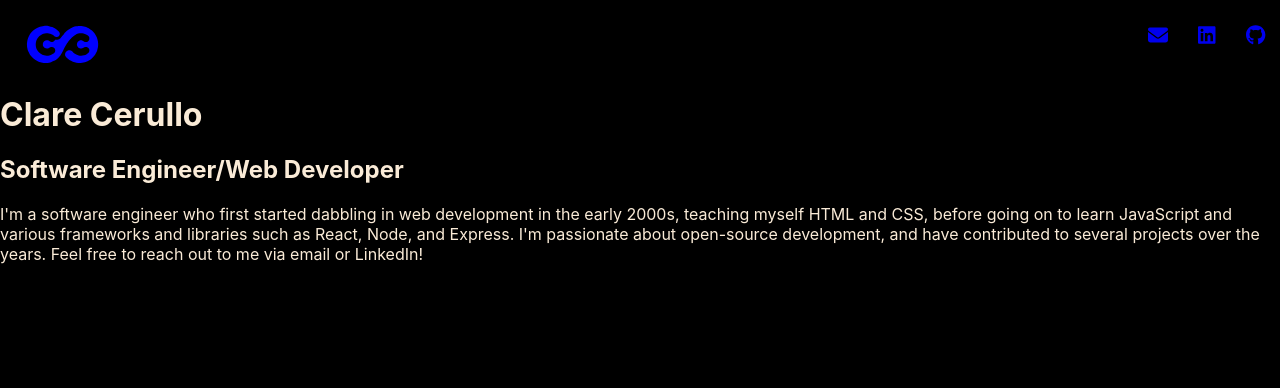
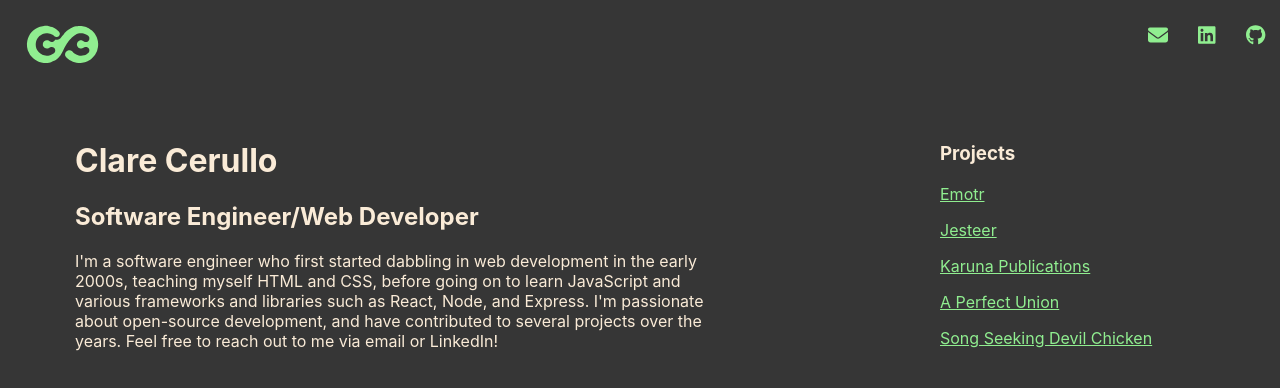
Before and after one commit to ClareCerullo/Portfolio, a React (Create React App) app: page / in a window 1280 px wide. Shown: the top 388 px of the page. Built offline with nearby package versions, Linux system fonts and the light colour scheme.

Commit message:
added project list and updated styling

```diff
--- a/public/index.html
+++ b/public/index.html
@@ -24,7 +24,7 @@
       work correctly both with client-side routing and a non-root public URL.
       Learn how to configure a non-root public URL by running `npm run build`.
     -->
-    <title>React App</title>
+    <title>Clare Cerullo</title>
   </head>
   <body>
     <noscript>You need to enable JavaScript to run this app.</noscript>
--- a/src/App.css
+++ b/src/App.css
@@ -1,4 +1,24 @@
 body {
   color: antiquewhite;
-  background-color: black;
+  background-color: #363636;
 }
+
+/* unvisited link */
+a:link {
+  color: lightgreen;
+}
+
+/* visited link */
+a:visited {
+  color: lightgreen;
+}
+
+/* mouse over link */
+a:hover {
+  color: rgb(190, 235, 190);
+}
+
+/* selected link */
+a:active {
+  color: lightgreen;
+}
--- a/src/components/Hero/Hero.css
+++ b/src/components/Hero/Hero.css
@@ -0,0 +1,12 @@
+.main-container {
+  width: 100%;
+  display: flex;
+  align-items: center;
+  justify-content: flex-start;
+}
+
+.hero-container {
+  width: 50%;
+  padding: 25px;
+  margin-left: 50px;
+}
--- a/src/components/Hero/Hero.js
+++ b/src/components/Hero/Hero.js
@@ -1,11 +1,17 @@
+import ProjectList from '../ProjectList/ProjectList'
 import './Hero.css'
 
 const Hero = () => {
   return (
-    <div>
+    <div className='main-container'>
+    <div className='hero-container'>
       <h1>Clare Cerullo</h1>
       <h2>Software Engineer/Web Developer</h2>
       <p>I'm a software engineer who first started dabbling in web development in the early 2000s, teaching myself HTML and CSS, before going on to learn JavaScript and various frameworks and libraries such as React, Node, and Express. I'm passionate about open-source development, and have contributed to several projects over the years. Feel free to reach out to me via email or LinkedIn!</p>
+    </div>
+    <div>
+      <ProjectList />
+    </div>
     </div>
   )
 }
--- a/src/components/NavBar/NavBar.css
+++ b/src/components/NavBar/NavBar.css
@@ -12,7 +12,11 @@
 }
 
 .logo__fill g {
-  fill: blue;
+  fill: lightgreen;
+}
+
+.logo__fill g:hover {
+  fill: rgb(190, 235, 190);
 }
 
 .nav-links-container {
--- /dev/null
+++ b/src/components/ProjectList/ProjectList.css
@@ -0,0 +1,4 @@
+.project-list-container {
+  padding-left: 200px;
+  height: 100%;
+}
--- /dev/null
+++ b/src/components/ProjectList/ProjectList.js
@@ -0,0 +1,33 @@
+import { Fragment } from 'react';
+import { Outlet, Link } from 'react-router-dom';
+import './ProjectList.css'
+
+const ProjectList = () => {
+  return (
+    <Fragment>
+    <div  className='project-list-container'>
+    <h3>Projects</h3>
+      <div>
+        <Link to='/emotr'>
+          <p>Emotr</p>
+        </Link>
+        <Link to='jesteer'>
+          <p>Jesteer</p>
+        </Link>
+        <Link to='/karuna-publication'>
+          <p>Karuna Publications</p>
+        </Link>
+        <Link to='/perfect-union'>
+          <p>A Perfect Union</p>
+        </Link>
+        <Link to='/song-seeking-devil-chicken'>
+          <p>Song Seeking Devil Chicken</p>
+        </Link>
+      </div>
+      </div>
+      <Outlet />
+    </Fragment>
+  )
+}
+
+export default ProjectList;
```
